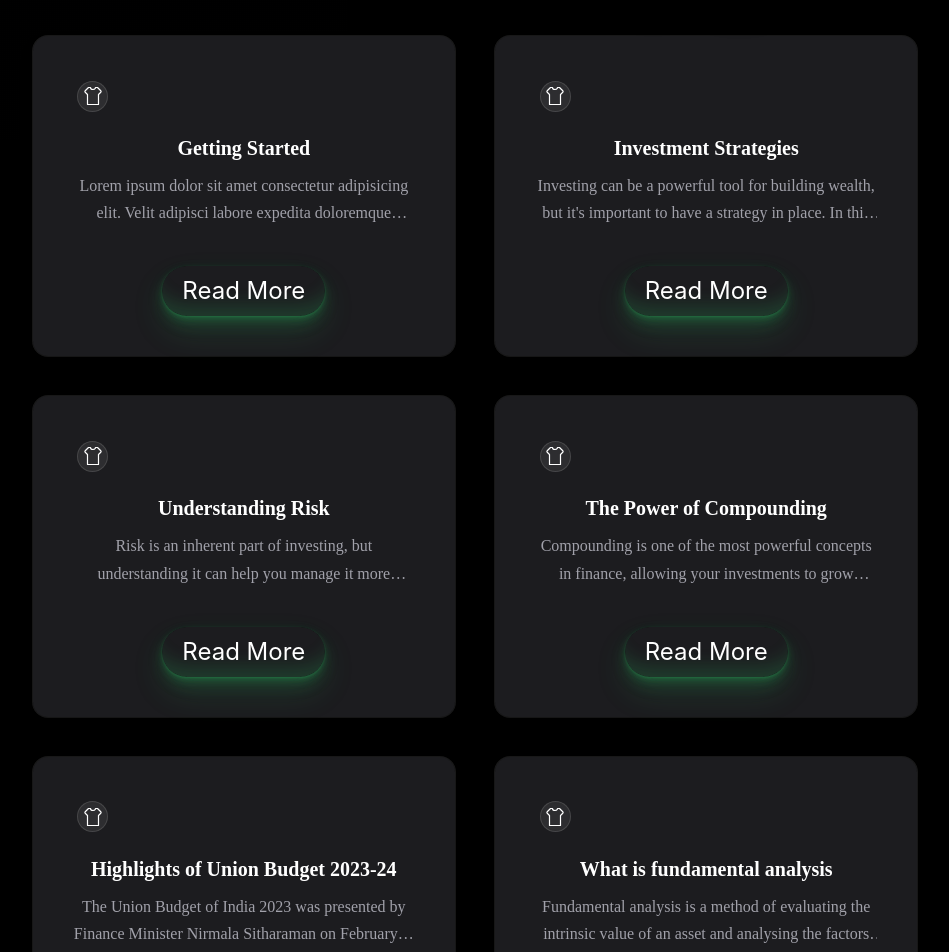
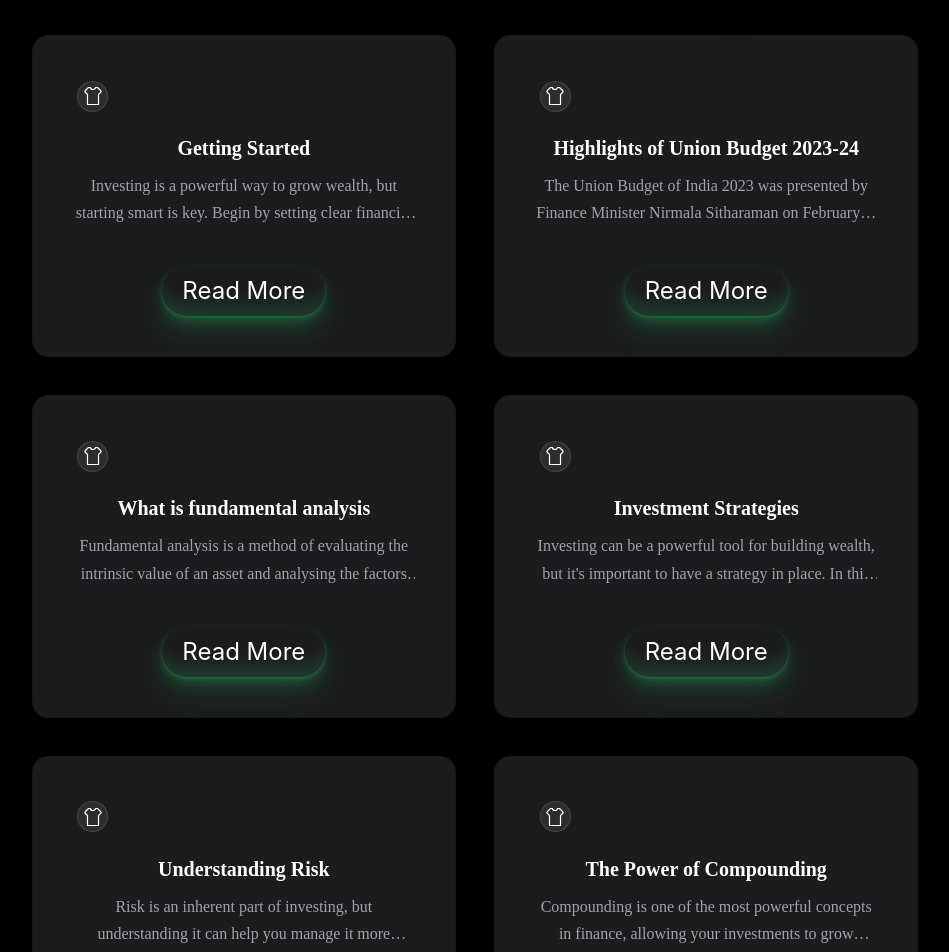
Before and after one commit to kaneki-desu/Finance-Club, a React (Vite) app: page /blog in a window 1280 px wide. Shown: the part 140-1092 px from the top of the page, without its empty margins (165-1114 px from the left). Built offline with nearby package versions, Linux system fonts and the light colour scheme; a web font is replaced by a local one.

Commit message:
Blog Data updated

```diff
--- a/src/Data/Blogdata.js
+++ b/src/Data/Blogdata.js
@@ -1,11 +1,22 @@
 const Blogdata = [
 	{
-
-
 		title: 'Getting Started',
 		content:
-			"Lorem ipsum dolor sit amet consectetur adipisicing elit. Velit adipisci labore expedita doloremque delectus ipsum nulla impedit exercitationem nemo quisquam, consequatur, consectetur ab reiciendis tempora provident voluptas dolore vero hic eius, dolorem aperiam cum. Accusamus nemo veniam eaque culpa hic quisquam, mollitia iure dolor impedit aspernatur veritatis, dolores dignissimos debitis nisi eligendi, officiis ullam sed odit provident asperiores voluptatem quos fugit deleniti! Fugit atque repellat rerum tempore, necessitatibus quis reprehenderit obcaecati autem commodi dicta laboriosam expedita minima placeat. Commodi eaque vel nihil dicta. Nihil alias laborum quia vero nobis ullam, et eveniet ut, facere odit magni blanditiis dolores, impedit tempora.",
+			"Investing is a powerful way to grow wealth, but starting smart is key. Begin by setting clear financial goals and ensuring you have an emergency fund. Learn the basics—stocks, bonds, ETFs, and risk management. Choose the right investment account, such as a retirement or brokerage account. Start small, diversify, and stay consistent with automated contributions. Long-term investing rewards patience and discipline. Keep learning, review your portfolio, and adjust as needed for financial success.",
 		imageUrl: "https://res.cloudinary.com/duqavhkag/image/upload/v1738263740/Priyanshu1_firqak.jpg"
+	},
+	{
+		title: 'Highlights of Union Budget 2023-24',
+		content:
+			"The Union Budget of India 2023 was presented by Finance Minister Nirmala Sitharaman on February 1, 2023. The main highlights of the budget included a focus on infrastructure development, healthcare, education, and skill development. The government also announced plans to increase public spending and increase investment in agriculture and rural areas. The budget also proposed several tax reforms, including changes in personal income tax and the introduction of a new tax regime.",
+		imageUrl: "https://instagram.fgau3-3.fna.fbcdn.net/v/t51.29350-15/328705575_195680663116518_6767118444236271477_n.jpg?stp=dst-jpg_e35_s1080x1080_tt6&_nc_ht=instagram.fgau3-3.fna.fbcdn.net&_nc_cat=106&_nc_ohc=zHLdscSbsSIQ7kNvgHBv46O&_nc_gid=1ef1e428a15d4c409807ce27e0da3fe9&edm=ANTKIIoBAAAA&ccb=7-5&oh=00_AYBVt-VJl2M2KXWKqwvVen78LBPb7RrZZgvuSbeDn3dAGw&oe=67A2BAA4&_nc_sid=d885a2"
+	},
+
+	{
+		title: 'What is fundamental analysis',
+		content:
+			"Fundamental analysis is a method of evaluating the intrinsic value of an asset and analysing the factors that could influence its price in the future.It is the analysis of a business's financial statements; health; competitors and markets. It also considers the overall state of the economy and factors including interest rates, production earnings, GDP and management.",
+		imageUrl: "https://instagram.fgau3-6.fna.fbcdn.net/v/t51.29350-15/466731751_569539058778435_1650370075277145169_n.webp?stp=dst-jpg_e35_p1080x1080_tt6&efg=eyJ2ZW5jb2RlX3RhZyI6ImltYWdlX3VybGdlbi4xNDQweDE4MDAuc2RyLmYyOTM1MC5kZWZhdWx0X2ltYWdlIn0&_nc_ht=instagram.fgau3-6.fna.fbcdn.net&_nc_cat=103&_nc_ohc=1vktlp5rllsQ7kNvgFyfWlU&_nc_gid=7dfaf62666e343a990bbef720a6e8386&edm=ANTKIIoBAAAA&ccb=7-5&oh=00_AYAJkRjoAzBUyrVrAMF2G2AKzI2XvwJ1yOCYriHm58a2fQ&oe=67A2CFF4&_nc_sid=d885a2"
 	},
 	{
 		title: 'Investment Strategies',
@@ -25,18 +36,7 @@ const Blogdata = [
 			"Compounding is one of the most powerful concepts in finance, allowing your investments to grow exponentially over time. In this post, we'll explain how compounding works, why it's so effective, and how you can take advantage of it to maximize your investment returns. Whether you're saving for retirement or building a nest egg, understanding compounding can help you achieve your financial goals faster.",
 		imageUrl: "https://res.cloudinary.com/duqavhkag/image/upload/v1738263740/Priyanshu1_firqak.jpg"
 	},
-	{
-		title: 'Highlights of Union Budget 2023-24',
-		content:
-			"The Union Budget of India 2023 was presented by Finance Minister Nirmala Sitharaman on February 1, 2023. The main highlights of the budget included a focus on infrastructure development, healthcare, education, and skill development. The government also announced plans to increase public spending and increase investment in agriculture and rural areas. The budget also proposed several tax reforms, including changes in personal income tax and the introduction of a new tax regime.",
-		imageUrl: "https://instagram.fgau3-3.fna.fbcdn.net/v/t51.29350-15/328705575_195680663116518_6767118444236271477_n.jpg?stp=dst-jpg_e35_s1080x1080_tt6&_nc_ht=instagram.fgau3-3.fna.fbcdn.net&_nc_cat=106&_nc_ohc=zHLdscSbsSIQ7kNvgHBv46O&_nc_gid=1ef1e428a15d4c409807ce27e0da3fe9&edm=ANTKIIoBAAAA&ccb=7-5&oh=00_AYBVt-VJl2M2KXWKqwvVen78LBPb7RrZZgvuSbeDn3dAGw&oe=67A2BAA4&_nc_sid=d885a2"
-	},
-	{
-		title: 'What is fundamental analysis',
-		content:
-			"Fundamental analysis is a method of evaluating the intrinsic value of an asset and analysing the factors that could influence its price in the future.It is the analysis of a business's financial statements; health; competitors and markets. It also considers the overall state of the economy and factors including interest rates, production earnings, GDP and management.",
-		imageUrl: "https://instagram.fgau3-6.fna.fbcdn.net/v/t51.29350-15/466731751_569539058778435_1650370075277145169_n.webp?stp=dst-jpg_e35_p1080x1080_tt6&efg=eyJ2ZW5jb2RlX3RhZyI6ImltYWdlX3VybGdlbi4xNDQweDE4MDAuc2RyLmYyOTM1MC5kZWZhdWx0X2ltYWdlIn0&_nc_ht=instagram.fgau3-6.fna.fbcdn.net&_nc_cat=103&_nc_ohc=1vktlp5rllsQ7kNvgFyfWlU&_nc_gid=7dfaf62666e343a990bbef720a6e8386&edm=ANTKIIoBAAAA&ccb=7-5&oh=00_AYAJkRjoAzBUyrVrAMF2G2AKzI2XvwJ1yOCYriHm58a2fQ&oe=67A2CFF4&_nc_sid=d885a2"
-	}
+
 ];
 
 export default Blogdata;
```
